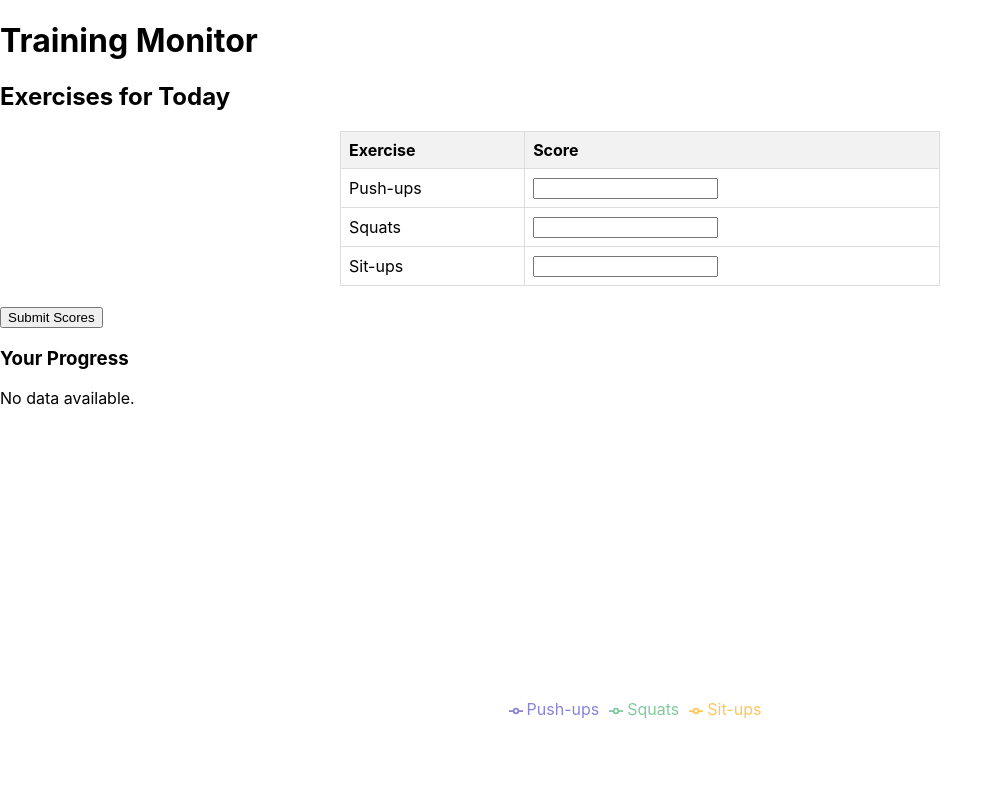
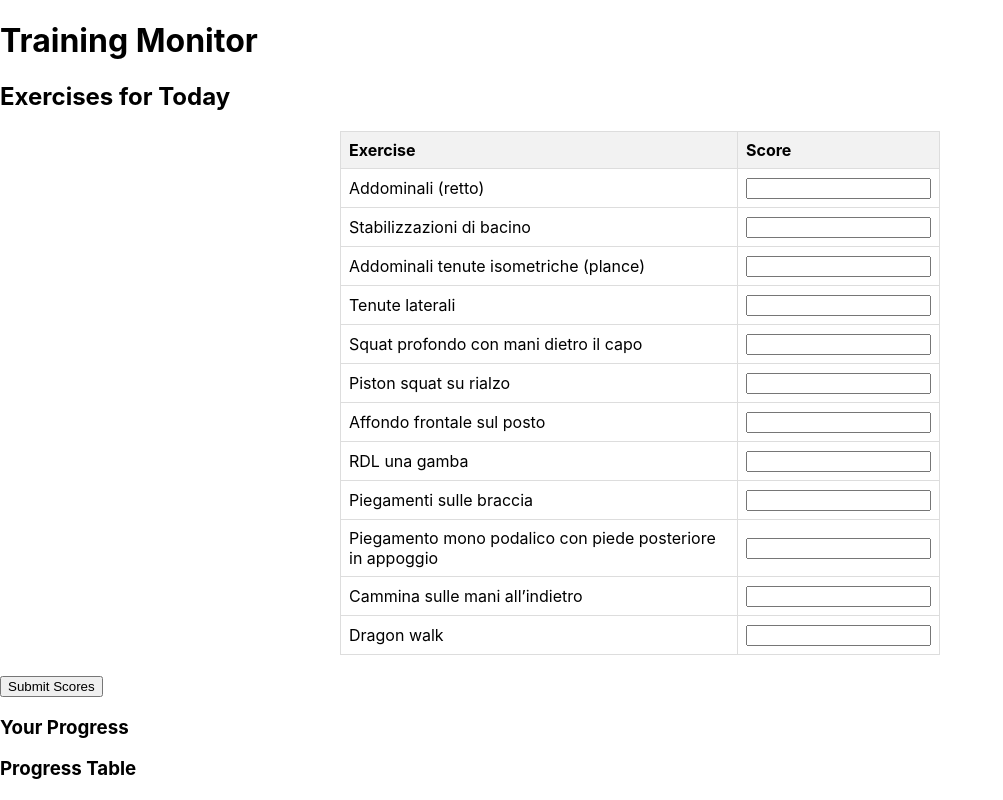
Before and after one commit to Rkomi98/TrainingApp, a React (Create React App) app in the folder training-monitor/: page / in a window 1280 px wide. Both pictures are taken after typing "Sample" into the empty fields and a click on the button "Login". Shown: the top 800 px of the page, without its empty margins (0-1003 px from the left). Built offline with nearby package versions, Linux system fonts and the light colour scheme; the HTML template or start-up script is replaced by a standard one.

Commit message:
New exercise added

```diff
--- a/training-monitor/src/components/Exercises.js
+++ b/training-monitor/src/components/Exercises.js
@@ -7,9 +7,18 @@ function Exercises({ userName }) {
   const [exerciseHistory, setExerciseHistory] = useState([]);
 
   const exercises = [
-    { id: 1, name: 'Push-ups' },
-    { id: 2, name: 'Squats' },
-    { id: 3, name: 'Sit-ups' },
+    { id: 1, name: 'Addominali (retto)' },
+    { id: 2, name: 'Stabilizzazioni di bacino' },
+    { id: 3, name: 'Addominali tenute isometriche (plance)' },
+    { id: 4, name: 'Tenute laterali' },
+    { id: 5, name: 'Squat profondo con mani dietro il capo' },
+    { id: 6, name: 'Piston squat su rialzo' },
+    { id: 7, name: 'Affondo frontale sul posto' },
+    { id: 8, name: 'RDL una gamba' },
+    { id: 9, name: 'Piegamenti sulle braccia' },
+    { id: 10, name: 'Piegamento mono podalico con piede posteriore in appoggio' },
+    { id: 11, name: 'Cammina sulle mani all’indietro' },
+    { id: 12, name: 'Dragon walk' },
   ];
 
   useEffect(() => {
--- a/training-monitor/src/components/ProgressChart.js
+++ b/training-monitor/src/components/ProgressChart.js
@@ -1,18 +1,54 @@
-import React from 'react';
-import { LineChart, Line, XAxis, YAxis, Tooltip, Legend, ResponsiveContainer } from 'recharts';
+import React, { useState } from 'react';
+import { LineChart, Line, XAxis, YAxis, Tooltip, Legend, ResponsiveContainer, LabelList } from 'recharts';
 
 const ProgressChart = ({ history }) => {
-    const exerciseMap = {
-        1: 'Push-ups',
-        2: 'Squats',
-        3: 'Sit-ups',
-      };
+  // Map exercise IDs to names
+  const exerciseMap = {
+    1: 'Addominali (retto)',
+    2: 'Stabilizzazioni di bacino',
+    3: 'Addominali tenute isometriche (plance)',
+    4: 'Tenute laterali',
+    5: 'Squat profondo con mani dietro il capo',
+    6: 'Piston squat su rialzo',
+    7: 'Affondo frontale sul posto',
+    8: 'RDL una gamba',
+    9: 'Piegamenti sulle braccia',
+    10: 'Piegamento mono podalico con piede posteriore in appoggio',
+    11: 'Cammina sulle mani all’indietro',
+    12: 'Dragon walk',
+  };
 
-    // Transform history data to chart data format
+  // State to manage visibility of each exercise
+  const [visibleExercises, setVisibleExercises] = useState(Object.keys(exerciseMap));
+
+  // Prepare chart data
   const chartData = history.map(entry => ({
     date: entry.date,
     ...entry.scores,
   }));
+
+  // Toggle visibility of exercises when legend is clicked
+  const handleLegendClick = (e) => {
+    const clickedExercise = e.dataKey;
+    setVisibleExercises(prevVisible =>
+      prevVisible.includes(clickedExercise)
+        ? prevVisible.filter(ex => ex !== clickedExercise)
+        : [...prevVisible, clickedExercise]
+    );
+  };
+
+  // Function to create labels for the end of each curve
+  const renderCustomLabel = (exerciseName) => ({ index, x, y }) => {
+    const lastIndex = chartData.length - 1;
+    if (index === lastIndex) {
+      return (
+        <text x={x + 5} y={y} fill="#000" fontSize={12} textAnchor="start">
+          {exerciseName}
+        </text>
+      );
+    }
+    return null;
+  };
 
   return (
     <ResponsiveContainer width="100%" height={300}>
@@ -21,11 +57,26 @@ const ProgressChart = ({ history }) => {
         <YAxis />
         <Tooltip />
         <Legend
-          formatter={(value) => exerciseMap[value]} // Change legend labels
+          onClick={handleLegendClick}
+          formatter={(value) => exerciseMap[value]}
         />
-        <Line type="monotone" dataKey="1" stroke="#8884d8" activeDot={{ r: 8 }} />
-        <Line type="monotone" dataKey="2" stroke="#82ca9d" />
-        <Line type="monotone" dataKey="3" stroke="#ffc658" />
+
+        {/* Add lines for each exercise, but hide them using strokeOpacity when toggled off */}
+        {Object.keys(exerciseMap).map(id => (
+          <Line
+            key={id}
+            type="monotone"
+            dataKey={id}
+            stroke={`#${Math.floor(Math.random() * 16777215).toString(16)}`}
+            strokeOpacity={visibleExercises.includes(id) ? 1 : 0}  // Hide the line by setting strokeOpacity to 0
+            activeDot={{ r: 8 }}
+          >
+            {/* Add label at the end of the curve if visible */}
+            {visibleExercises.includes(id) && (
+              <LabelList dataKey={id} content={renderCustomLabel(exerciseMap[id])} />
+            )}
+          </Line>
+        ))}
       </LineChart>
     </ResponsiveContainer>
   );
--- a/training-monitor/src/components/ProgressTable.js
+++ b/training-monitor/src/components/ProgressTable.js
@@ -1,43 +1,54 @@
 import React from 'react';
 
 const ProgressTable = ({ history }) => {
-  if (history.length === 0) {
-    return <p>No data available.</p>;
-  }
-
   // Map exercise IDs to names
   const exerciseMap = {
-    1: 'Push-ups',
-    2: 'Squats',
-    3: 'Sit-ups',
-    // Add more mappings if you have more exercises
+    1: 'Addominali (retto)',
+    2: 'Stabilizzazioni di bacino',
+    3: 'Addominali tenute isometriche (plance)',
+    4: 'Tenute laterali',
+    5: 'Squat profondo con mani dietro il capo',
+    6: 'Piston squat su rialzo',
+    7: 'Affondo frontale sul posto',
+    8: 'RDL una gamba',
+    9: 'Piegamenti sulle braccia',
+    10: 'Piegamento mono podalico con piede posteriore in appoggio',
+    11: 'Cammina sulle mani all’indietro',
+    12: 'Dragon walk',
   };
 
+  // Extract unique dates from the history to use as columns
+  const dates = history.map(entry => entry.date);
+
   return (
+    <div>
+      <h3>Progress Table</h3>
       <table>
         <thead>
           <tr>
-          <th>Date</th>
-          <th>Scores</th>
+            <th>Exercise</th>
+            {dates.map((date, index) => (
+              <th key={index}>{date}</th>
+            ))}
           </tr>
         </thead>
         <tbody>
-        {history.map((entry, index) => {
-          // Convert scores to a more readable format
-          const readableScores = Object.entries(entry.scores).reduce((acc, [id, score]) => {
-            acc[exerciseMap[id]] = score; // Map ID to name
-            return acc;
-          }, {});
-
+          {Object.keys(exerciseMap).map(id => (
+            <tr key={id}>
+              <td>{exerciseMap[id]}</td>
+              {dates.map((date, index) => {
+                const entry = history.find(entry => entry.date === date);
                 return (
-            <tr key={index}>
-              <td>{entry.date}</td>
-              <td>{JSON.stringify(readableScores)}</td>
-            </tr>
+                  <td key={index}>
+                    {entry && entry.scores[id] ? entry.scores[id] : '-'}
+                  </td>
                 );
               })}
+            </tr>
+          ))}
         </tbody>
       </table>
+    </div>
   );
 };
 
```
Lines whose indentation alone changed are shown as unchanged.
